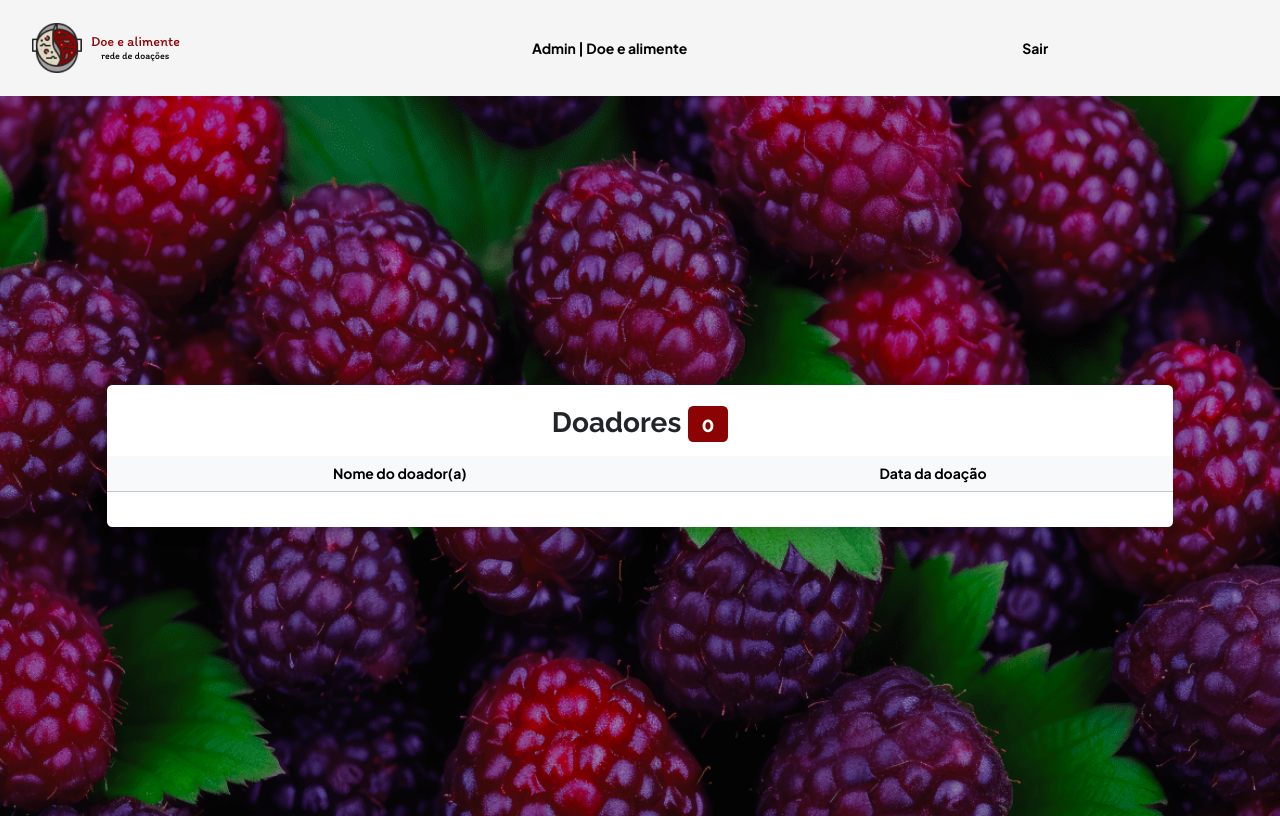
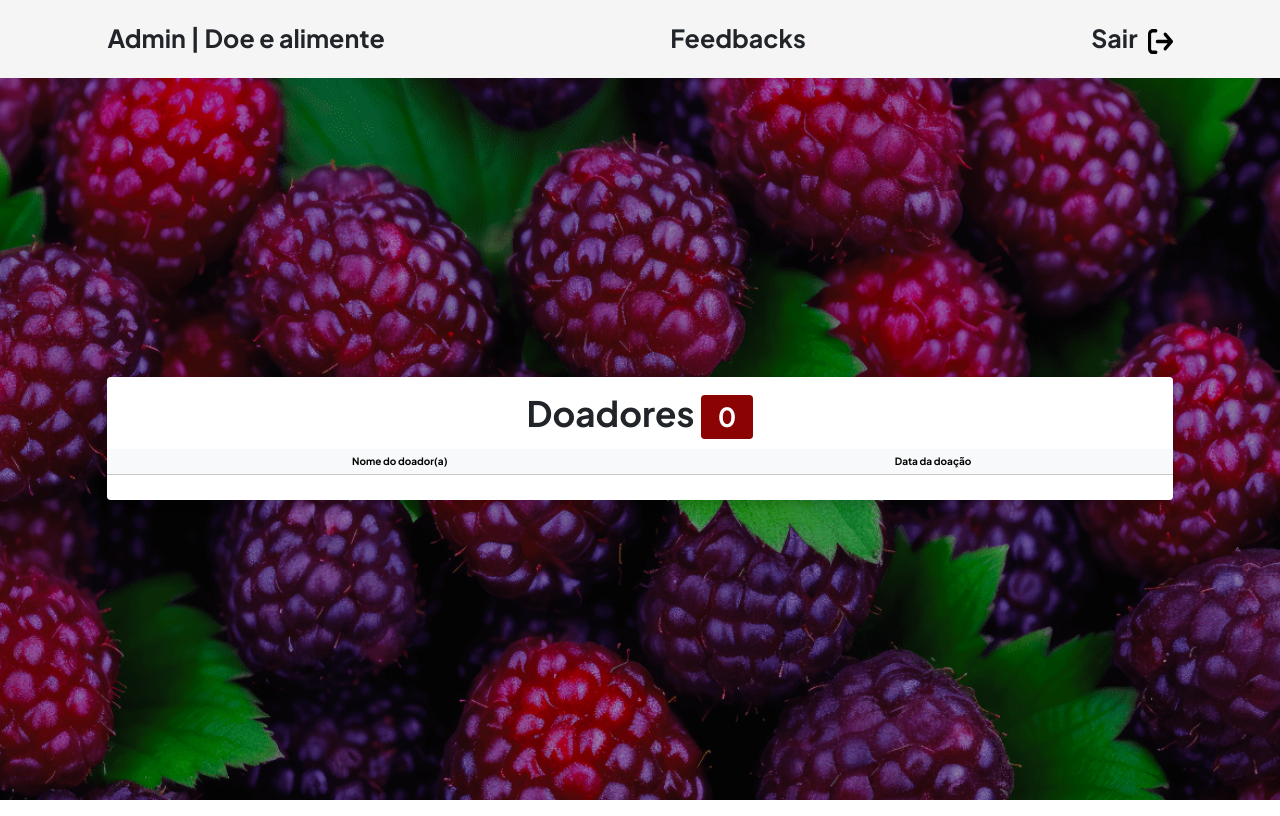
Before and after one commit to Lilian-Carvalho25/Doe-e-alimente, a PHP site: page /doadores.php in a window 1280 px wide. Run offline with PHP 8.4, Linux system fonts and the light colour scheme; the visitor is signed in with stand-in values (Sample User, id 1); data that the repository does not hold is empty.

Commit message:
Reformulando as páginas admin

```diff
--- /dev/null
+++ b/css/admin.css
@@ -0,0 +1,100 @@
+@import url('https://fonts.googleapis.com/css2?family=Plus+Jakarta+Sans:wght@400;500;700&family=Raleway:wght@700&display=swap');
+
+
+html {
+    font-size: 62.5%;
+  }
+
+  body {
+    font-family: "Plus Jakarta Sans", 'Courier New', Courier, monospace;
+    display: flex;
+    min-height: 100vh;
+    flex-direction: column;
+  }
+
+  /* BARRINHA DE SCROLL */
+  body::-webkit-scrollbar {
+    width: 15px;
+  }
+
+  body::-webkit-scrollbar-track {
+    background: #bdbdbd8f;
+  }
+
+  body::-webkit-scrollbar-thumb {
+    background: #8C0303;
+  }
+
+  body::-webkit-scrollbar-thumb:hover {
+    background: #a80303;
+  }
+
+  main {
+    flex: 1;
+  }
+
+  header {
+    background-color: #f5f5f5;
+  }
+
+  header a[href="mensagens.php"], header a[href="doadores.php"] {
+    font-size: 2.5rem;
+    font-weight: bold;
+  }
+
+  header a[href="?logout"] {
+    font-size: 2.5rem;
+    font-weight: bold;
+  }
+
+  header a img {
+    width: 25px;
+  }
+
+  h2 {
+    font-size: 3.5rem;
+    font-weight: bold;
+    margin-bottom: 2rem;
+  }
+
+  #main-mensagens {
+    background: url(../imagens/fundo-mangaa.png) center center no-repeat;
+    background-size: cover;
+  }
+
+  #main-mensagens .usuarios {
+    color: white;
+    font-weight: 700;
+  }
+
+  .cor-caixinha {
+    background-color: #8C0303;
+    font-weight: 700;
+  }
+
+  .centralize {
+    display: flex;
+    align-items: center;
+  }
+
+  section p {
+    font-size: 1.7rem;
+    color: #2d2d2d;
+  }
+
+  .card-user {
+    border-radius: 10px;
+    box-shadow: rgba(0, 0, 0, 0.24) 0 0 4px;
+    border: #8C0303 solid 1px;
+  }
+
+
+  /* DOADORES */
+.main-doadores {
+    background: url(../imagens/fundo-amora.png) center center no-repeat;
+    background-size: cover;
+    height: 90vh;
+    display: flex;
+    justify-content: center;
+    align-items: center;
+}
--- a/css/style.css
+++ b/css/style.css
@@ -970,8 +970,9 @@ select:focus {
     height: 90vh;
 }
 
-.caixa-login {
-
+.main-login input:focus {
+    border: #8C0303;
+    box-shadow: #8C0303 0px 0px 8px;
 }
 
 form div:last-child {
@@ -996,15 +997,6 @@ form div:last-child {
     color: white;
 }
 
-/* DOADORES */
-.main-doadores {
-    background: url(../imagens/fundo-amora.png) center center no-repeat;
-    background-size: cover;
-    height: 90vh;
-    display: flex;
-    justify-content: center;
-    align-items: center;
-}
 
 /* FOOTER */
 .rodape {
--- a/doadores.php
+++ b/doadores.php
@@ -16,32 +16,28 @@ if(isset($_GET["logout"])){
 $doadores = lerTodosOsDoadores($conexao);
 ?>
 
-<!DOCTYPE html>
+<!doctype html>
 <html lang="pt-br">
-
 <head>
-    <meta charset="UTF-8">
-    <meta http-equiv="X-UA-Compatible" content="IE=edge">
-    <meta name="viewport" content="width=device-width, initial-scale=1.0">
-    <link rel="shortcut icon" href="imagens/panelinha.png" type="image/x-icon">
-    <link href="https://cdn.jsdelivr.net/npm/bootstrap@5.3.0-alpha3/dist/css/bootstrap.min.css" rel="stylesheet" integrity="sha384-KK94CHFLLe+nY2dmCWGMq91rCGa5gtU4mk92HdvYe+M/SXH301p5ILy+dN9+nJOZ" crossorigin="anonymous">
-    <link rel="stylesheet" href="css/style.css">
-    <title>Doe e alimente - doações</title>
-
+  <meta charset="UTF-8">
+  <meta name="viewport"
+        content="width=device-width, user-scalable=no, initial-scale=1.0, maximum-scale=1.0, minimum-scale=1.0">
+  <meta http-equiv="X-UA-Compatible" content="ie=edge">
+  <title>Doadores | Admin</title>
+  <link href="https://cdn.jsdelivr.net/npm/bootstrap@5.3.0-alpha3/dist/css/bootstrap.min.css" rel="stylesheet" integrity="sha384-KK94CHFLLe+nY2dmCWGMq91rCGa5gtU4mk92HdvYe+M/SXH301p5ILy+dN9+nJOZ" crossorigin="anonymous">
+  <link rel="stylesheet" href="css/admin.css">
+  <link rel="shortcut icon" href="imagens/panelinha.png" type="image/x-icon">
 </head>
-
-<script src="https://cdn.jsdelivr.net/npm/bootstrap@5.3.0-alpha3/dist/js/bootstrap.bundle.min.js" integrity="sha384-ENjdO4Dr2bkBIFxQpeoTz1HIcje39Wm4jDKdf19U8gI4ddQ3GYNS7NTKfAdVQSZe" crossorigin="anonymous"></script>
-
+<body>
     <header>
-
-        <div class="limitador">
-            <a href="index.php"><img src="imagens/Logo.png" alt=""></a>
-            <nav>
-                <h2><a href="" class="icone"> &equiv; </a></h2>
-                <ul class="menu">
-                    <li><a href="">Admin | Doe e alimente</a></li>
-                    <li><a href="?logout">Sair</a></li>
-                </ul>
+        <div class="container py-4">
+            <nav class="d-flex align-items-center justify-content-between navbar-expand-lg p-2 px-5">
+                <div class="d-flex align-items-center">
+                    <a class="navbar-brand" href="mensagens.php">Admin | Doe e alimente</a>
+                </div>
+              <div>
+                <a class="navbar-brand" href="mensagens.php">Feedbacks</a></div>
+                <a class="navbar-brand" href="?logout">Sair<img src="imagens/exit.svg" alt="icone de saída" class="ms-3"></a></div>
             </nav>
         </div>
     </header>
@@ -52,7 +48,7 @@ $doadores = lerTodosOsDoadores($conexao);
             <article class="col-10 bg-white rounded shadow py-4 doadores">
 
                 <h2 class="text-center mb-3">
-                    Doadores <span class="badge"> <?= count($doadores) ?> </span>
+                    Doadores <span class="badge cor-caixinha"> <?= count($doadores) ?> </span>
                 </h2>
 
                 <div class="table-responsive">
--- a/includes/funcoes-sessao.php
+++ b/includes/funcoes-sessao.php
@@ -24,6 +24,6 @@ function login ($id, $email) {
 function logout() {
     session_start();
     session_destroy();
-    header("location:login.php");
+    header("location:login.php?logout");
     exit;
 }
--- a/includes/funcoes-usuarios.php
+++ b/includes/funcoes-usuarios.php
@@ -5,6 +5,24 @@ require_once "includes/conecta.php";
 function inserirContato ($conexao, $nome, $email, $telefone, $mensagem){
     $sql = "INSERT INTO contatos (nome, email, telefone, mensagem) VALUES ('$nome', '$email', '$telefone', '$mensagem')";
     mysqli_query($conexao, $sql) or die (mysqli_error($conexao));
+}
+
+
+
+
+// função usada para ler as informações do fale conosco
+function lerContatos ($conexao){
+    $sql = "SELECT * FROM contatos ORDER BY data DESC";
+
+    $resultado = mysqli_query($conexao, $sql)
+    or die (mysqli_error($conexao));
+
+    $contatos = [];
+
+    while ($contato = mysqli_fetch_assoc($resultado)){
+        array_push($contatos, $contato);
+    }
+    return $contatos;
 }
 
 
@@ -34,10 +52,18 @@ function lerTodosOsDoadores($conexao){
 
 
 
+
+
+
 // função usada para mostrar a data formatada na tabela
 function formataData($data){
-    return date("d/m/Y H:i", strtotime($data));
+    return date('d/m/Y', strtotime($data));
 }
+
+function formataHora($data){
+    return date('H:i', strtotime($data));
+}
+
 
 
 
```
Also changed, not shown: mensagens.php (+69 -42 lines), modelagem-de-dados.md (+4 -3 lines), imagens/admin.svg (added), imagens/exit.svg (added), imagens/fundo-loginnn.jpg (deleted), imagens/fundo-mangaa.png (added), imagens/homem-deitado-sem-camisa.jpg (deleted).
